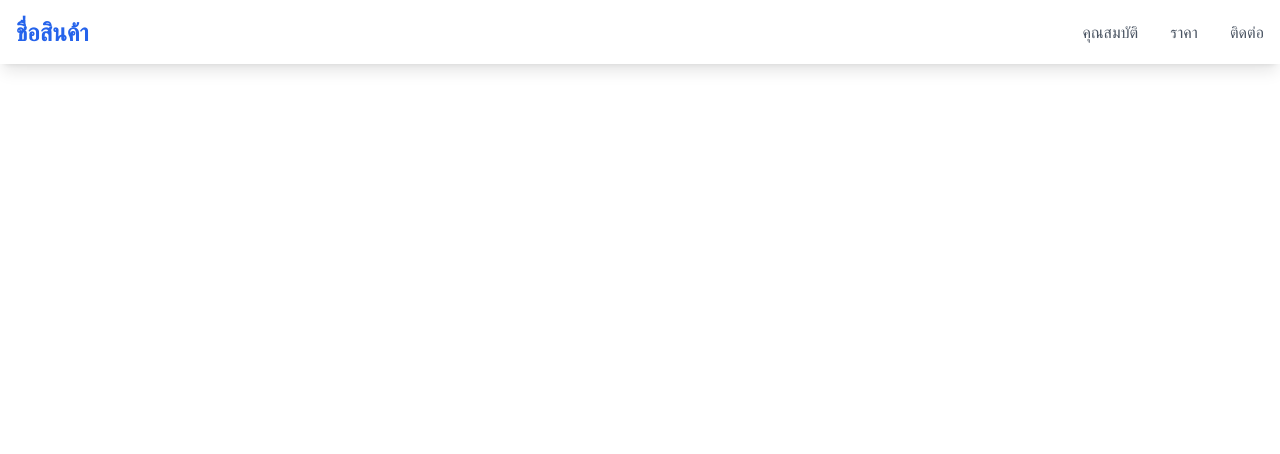
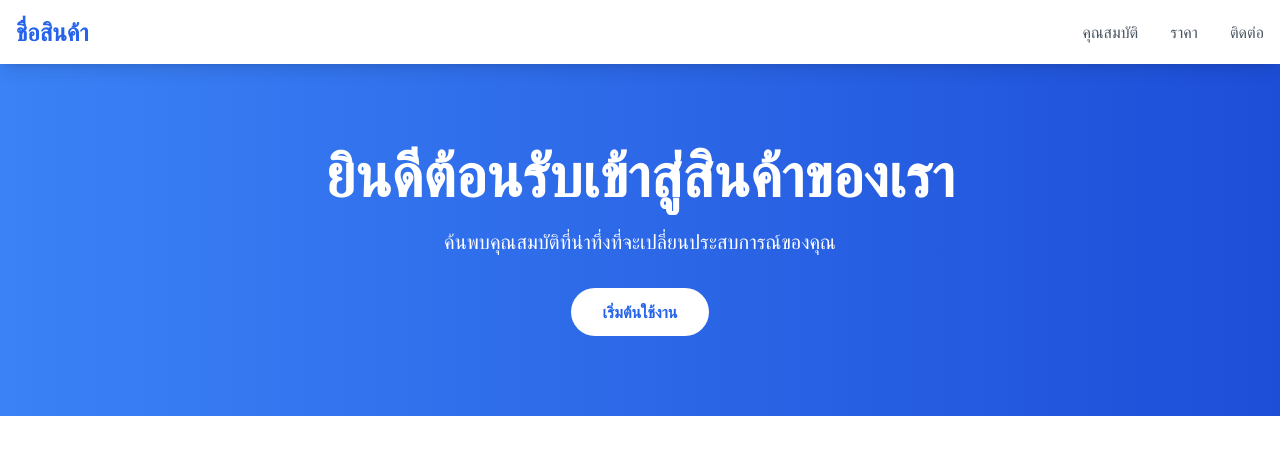
Before and after one commit to Kimrtk08/product-landing-page, a plain HTML site: page index.html in a window 1280 px wide. Drawn offline with nearby package versions, Linux system fonts and the light colour scheme.

Commit message:
เพิ่มส่วน Hero และปุ่มเรียกให้ดําเนินการ

```diff
--- a/index.html
+++ b/index.html
@@ -1,6 +1,5 @@
 <!DOCTYPE html>
 <html lang="th">
-
   <head>
     <meta charset="UTF-8" />
     <meta name="viewport" content="width=device-width, initial-scale=1.0" />
@@ -12,25 +11,46 @@
     <header class="bg-white shadow-lg fixed w-full top-0">
       <nav class="container mx-auto px-4 py-4">
         <div class="flex justify-between items-center">
-                <div class="text-2xl font-bold text-blue-600">
-                    ชื่อสินค้า
-                </div>
+          <div class="text-2xl font-bold text-blue-600">ชื่อสินค้า</div>
           <div class="hidden md:flex space-x-8">
-                    <a href="#features" class="text-gray-600 hover:text-blue-600">คุณสมบัติ</a>
-                    <a href="#pricing" class="text-gray-600 hover:text-blue-600">ราคา</a>
-                    <a href="#contact" class="text-gray-600 hover:text-blue-600">ติดต่อ</a>
+            <a href="#features" class="text-gray-600 hover:text-blue-600"
+              >คุณสมบัติ</a
+            >
+            <a href="#pricing" class="text-gray-600 hover:text-blue-600"
+              >ราคา</a
+            >
+            <a href="#contact" class="text-gray-600 hover:text-blue-600"
+              >ติดต่อ</a
+            >
           </div>
         </div>
       </nav>
     </header>
 
-    <main>
-        <!-- เนื้อหาหลัก -->
+    <main class="pt-16">
+      <section
+        class="bg-gradient-to-r from-blue-500 to-blue-700 text-white py-20"
+      >
+        <div class="container mx-auto px-4">
+          <div class="flex flex-col items-center text-center">
+            <h1 class="text-4xl md:text-6xl font-bold mb-6">
+              ยินดีต้อนรับเข้าสู่สินค้าของเรา
+            </h1>
+            <p class="text-xl mb-8 max-w-2xl">
+              ค้นพบคุณสมบัติที่น่าทึ่งที่จะเปลี่ยนประสบการณ์ของคุณ
+            </p>
+            <button
+              class="bg-white text-blue-600 px-8 py-3 rounded-full font-semibold hover:bg-blue-50 tra nsition-colors"
+            >
+              เริ่มต้นใช้งาน
+            </button>
+          </div>
+        </div>
+      </section>
     </main>
 
     <footer>
       <!-- สวนท ้าย ่ -->
     </footer>
   </body>
-
 </html>
```
Lines whose indentation alone changed are shown as unchanged.
